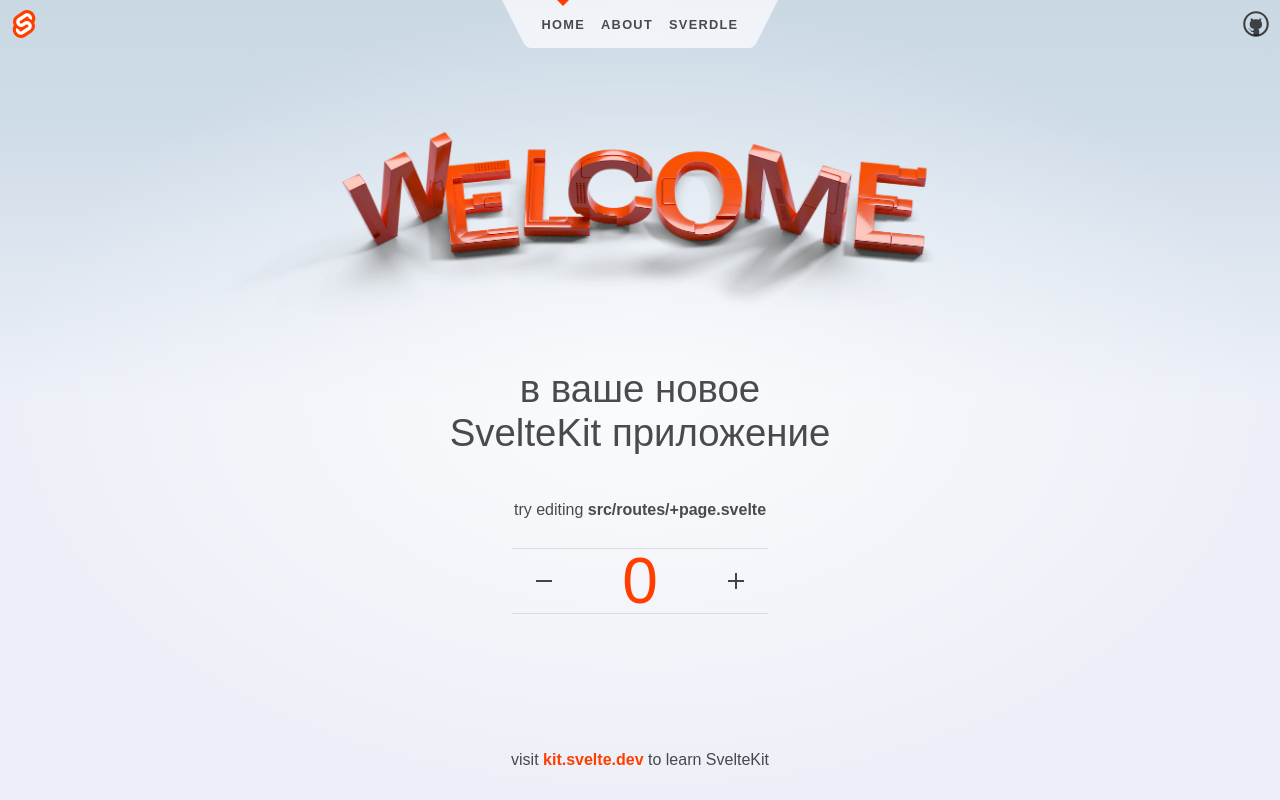
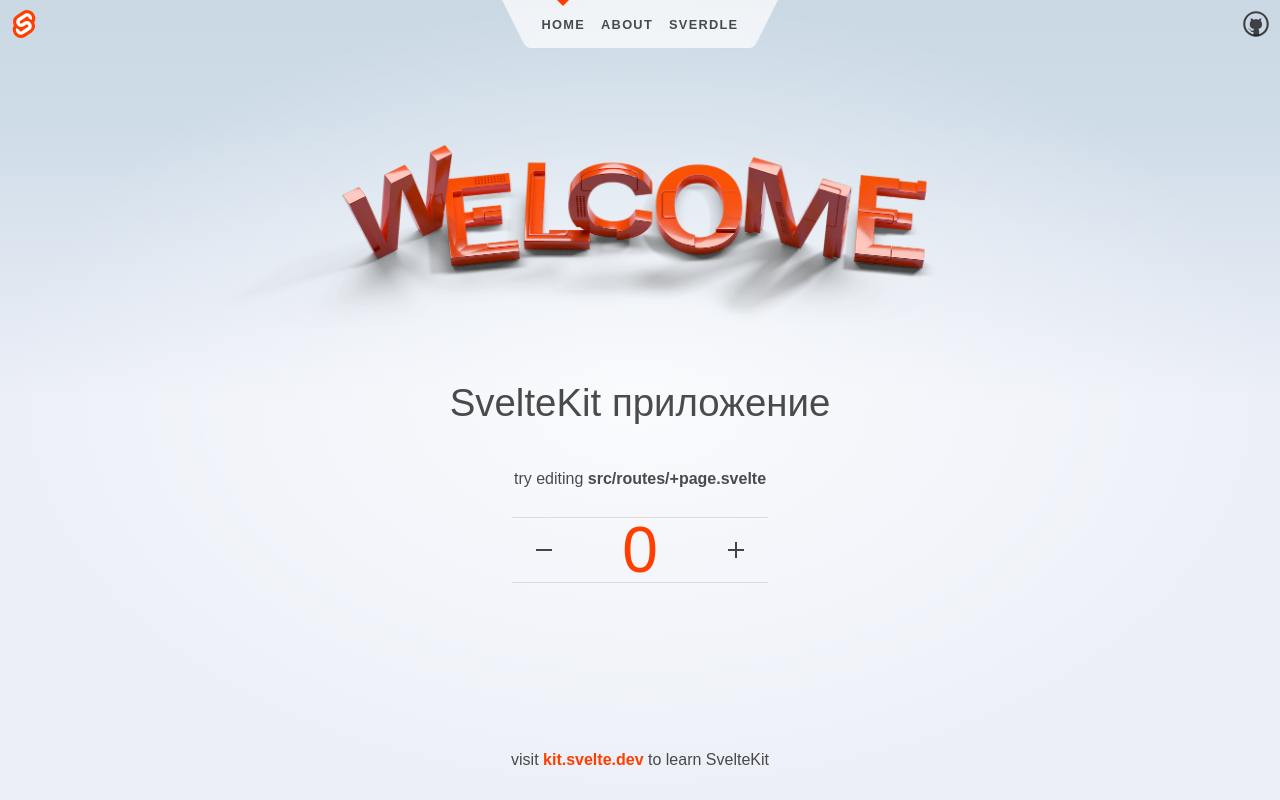
Before and after one commit to ijetsoft/sveltekit-official, a SvelteKit app: page / in a window 1280 px wide. Built offline with nearby package versions, Linux system fonts and the light colour scheme.

Commit message:
Update +page.svelte

```diff
--- a/src/routes/+page.svelte
+++ b/src/routes/+page.svelte
@@ -18,7 +18,7 @@
 			</picture>
 		</span>
 
-		в ваше новое <br/>SvelteKit приложение
+		SvelteKit приложение
 	</h1>
 
 	<h2>
```
